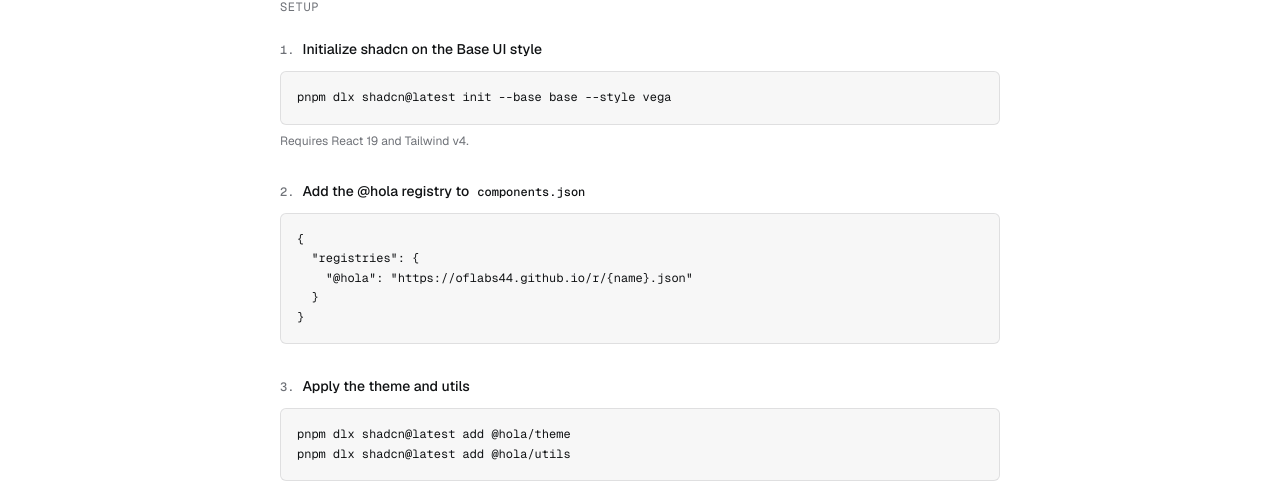
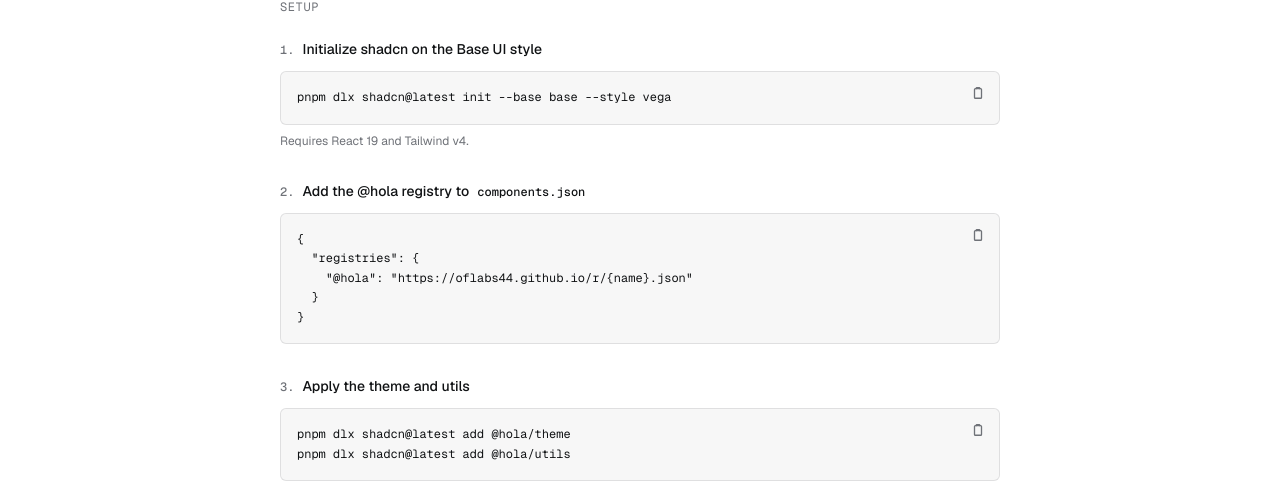
Before and after one commit to oflabs44/hola-ui, a Next.js app: page / in a window 1280 px wide. Shown: the part 350-831 px from the top of the page. Built offline with nearby package versions, Linux system fonts and the light colour scheme.

Commit message:
docs: add copy button next to every code snippet
Click the icon next to any install command (homepage setup steps and
each component's Install section) to copy it. Resets to the clipboard
icon after 1.5s. Falls back gracefully if clipboard access is blocked.

```diff
--- /dev/null
+++ b/app/components/copy-button.tsx
@@ -0,0 +1,90 @@
+"use client";
+
+import * as React from "react";
+import { cn } from "@/registry/hola/lib/utils";
+
+export function CopyButton({
+  text,
+  className,
+  label = "Copy",
+}: {
+  text: string;
+  className?: string;
+  label?: string;
+}) {
+  const [copied, setCopied] = React.useState(false);
+  const timeoutRef = React.useRef<number | null>(null);
+
+  React.useEffect(() => {
+    return () => {
+      if (timeoutRef.current !== null) {
+        window.clearTimeout(timeoutRef.current);
+      }
+    };
+  }, []);
+
+  async function handleCopy() {
+    try {
+      await navigator.clipboard.writeText(text);
+      setCopied(true);
+      if (timeoutRef.current !== null) {
+        window.clearTimeout(timeoutRef.current);
+      }
+      timeoutRef.current = window.setTimeout(() => setCopied(false), 1500);
+    } catch {
+      // Clipboard write blocked — leave UI in untouched state.
+    }
+  }
+
+  return (
+    <button
+      type="button"
+      onClick={handleCopy}
+      aria-label={copied ? "Copied" : label}
+      className={cn(
+        "inline-flex size-7 items-center justify-center rounded-[4px] text-muted",
+        "outline-none transition-colors duration-100",
+        "hover:bg-(--hola-fg)/[0.08] hover:text-fg",
+        "focus-visible:outline-2 focus-visible:outline-offset-2 focus-visible:outline-(--hola-accent)",
+        "[&_svg]:size-3.5 [&_svg]:pointer-events-none",
+        className
+      )}
+    >
+      {copied ? <CheckIcon /> : <ClipboardIcon />}
+    </button>
+  );
+}
+
+function ClipboardIcon() {
+  return (
+    <svg
+      viewBox="0 0 16 16"
+      fill="none"
+      stroke="currentColor"
+      strokeWidth="1.5"
+      strokeLinecap="round"
+      strokeLinejoin="round"
+      aria-hidden
+    >
+      <rect x="4" y="3" width="8" height="11" rx="1" />
+      <path d="M6 3v-.5A.5.5 0 0 1 6.5 2h3a.5.5 0 0 1 .5.5V3" />
+    </svg>
+  );
+}
+
+function CheckIcon() {
+  return (
+    <svg
+      viewBox="0 0 16 16"
+      fill="none"
+      stroke="currentColor"
+      strokeWidth="2"
+      strokeLinecap="round"
+      strokeLinejoin="round"
+      aria-hidden
+      className="text-(--hola-accent)"
+    >
+      <path d="m3 8 3.5 3.5L13 5" />
+    </svg>
+  );
+}
--- a/app/components/showcase.tsx
+++ b/app/components/showcase.tsx
@@ -1,5 +1,6 @@
 import type { ReactNode } from "react";
 import Link from "next/link";
+import { CopyButton } from "./copy-button";
 
 export function ShowcasePage({
   title,
@@ -35,9 +36,16 @@
       <h2 className="mb-3 font-mono text-[10px] font-medium uppercase tracking-wider text-muted">
         Install
       </h2>
-      <pre className="overflow-x-auto rounded-[6px] border border-(--hola-fg)/10 dark:border-(--hola-fg)/15 bg-(--hola-fg)/[0.03] dark:bg-(--hola-fg)/[0.06] px-4 py-3 font-mono text-xs text-fg">
-        {command}
-      </pre>
+      <div className="relative">
+        <pre className="overflow-x-auto rounded-[6px] border border-(--hola-fg)/10 dark:border-(--hola-fg)/15 bg-(--hola-fg)/[0.03] dark:bg-(--hola-fg)/[0.06] px-4 py-3 pr-12 font-mono text-xs text-fg">
+          {command}
+        </pre>
+        <CopyButton
+          text={command}
+          label="Copy install command"
+          className="absolute right-1.5 top-1.5"
+        />
+      </div>
       <p className="mt-2 text-xs text-muted">
         Theme + utils (and any wrapped components) install transitively. Make sure
         the <code className="font-mono">@hola</code> registry is configured in your{" "}
--- a/app/page.tsx
+++ b/app/page.tsx
@@ -1,5 +1,6 @@
 import Link from "next/link";
 import { Button } from "@/registry/hola/ui/button";
+import { CopyButton } from "./components/copy-button";
 
 const basePath = process.env.NEXT_PUBLIC_BASE_PATH ?? "";
 const registryUrl = `https://oflabs44.github.io${basePath}/r/{name}.json`;
@@ -19,11 +20,18 @@
   );
 }
 
-function Block({ children }: { children: React.ReactNode }) {
+function Block({ children }: { children: string }) {
   return (
-    <pre className="overflow-x-auto rounded-[6px] border border-(--hola-fg)/10 dark:border-(--hola-fg)/15 bg-(--hola-fg)/[0.03] dark:bg-(--hola-fg)/[0.06] p-4 font-mono text-xs leading-relaxed text-fg">
-      {children}
-    </pre>
+    <div className="relative">
+      <pre className="overflow-x-auto rounded-[6px] border border-(--hola-fg)/10 dark:border-(--hola-fg)/15 bg-(--hola-fg)/[0.03] dark:bg-(--hola-fg)/[0.06] p-4 pr-12 font-mono text-xs leading-relaxed text-fg">
+        {children}
+      </pre>
+      <CopyButton
+        text={children}
+        label="Copy"
+        className="absolute right-2 top-2"
+      />
+    </div>
   );
 }
 
```
